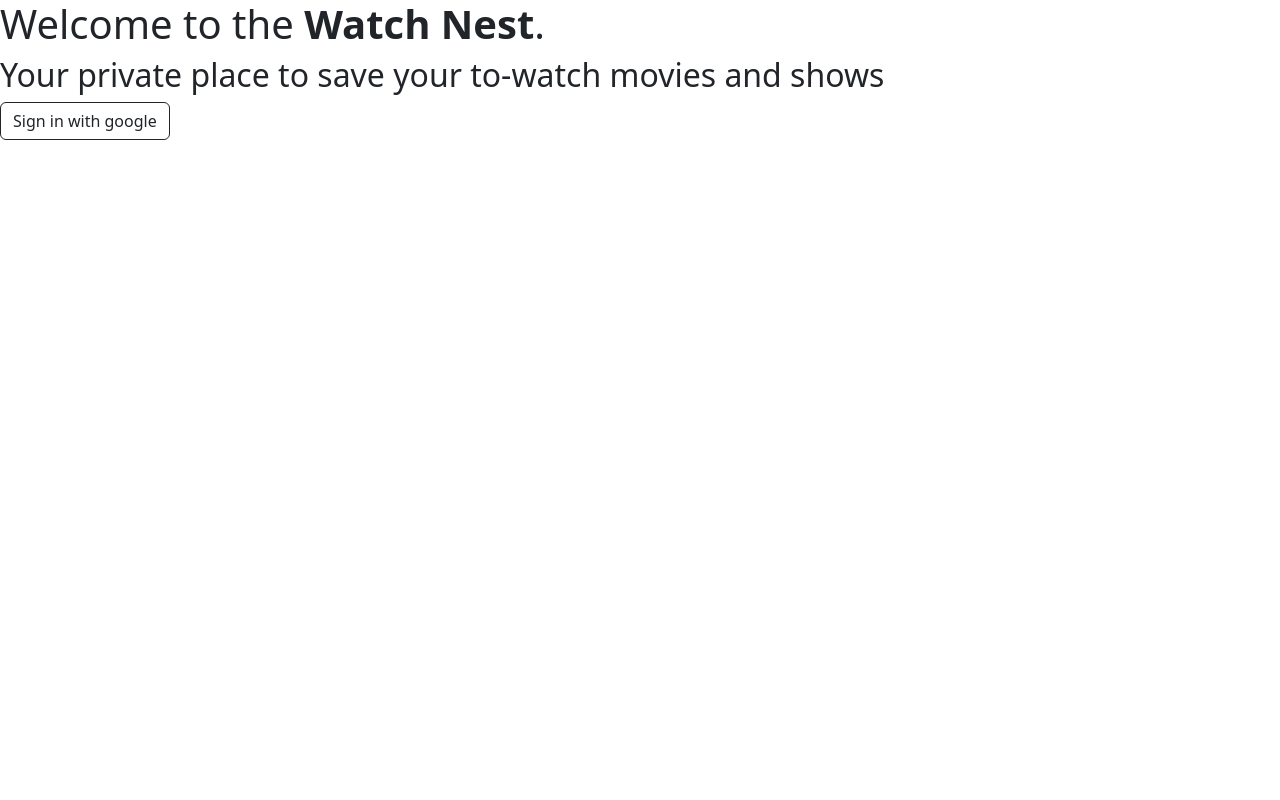
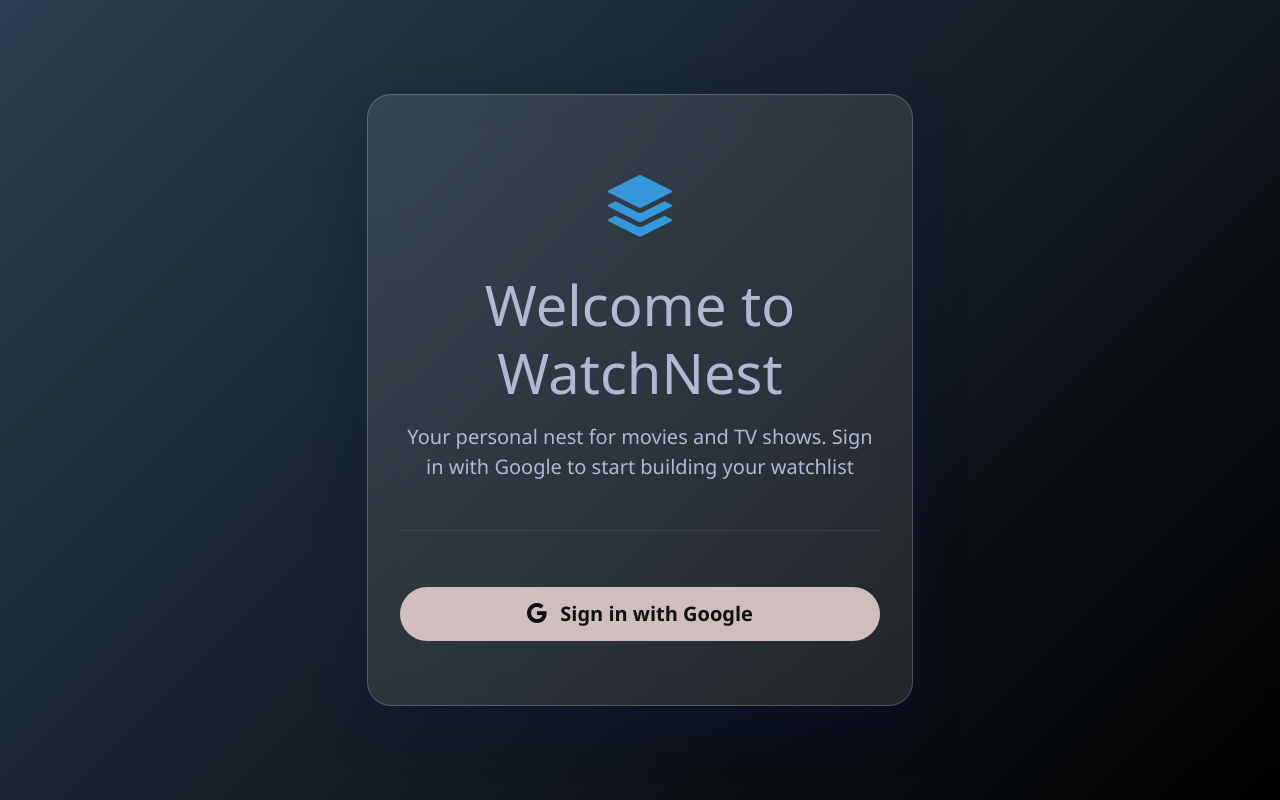
Before and after one commit to mohamedNadyS/WatchNest, a Flask app: page / in a window 1280 px wide. Run offline with Flask 3, Linux system fonts and the light colour scheme.

Commit message:
complete the routes home,add,delete,delete-account write the templetes and polish them

```diff
--- a/app.py
+++ b/app.py
@@ -1,17 +1,25 @@
-from flask import Flask,render_template,redirect,url_for
+from flask import Flask,render_template,redirect,url_for,request
 from flask_dance.contrib.google import make_google_blueprint, google
 import requests
 import dotenv
 import os
 import json
+import uuid
 os.environ['OAUTHLIB_INSECURE_TRANSPORT'] = '1' # to be removed
 dotenv.load_dotenv()
 app = Flask(__name__)
 app.secret_key=os.getenv('APP_SECRET_KEY')
-app.config["GOOGLE_OAUTH_CLIENT_ID"]=os.getenv('GOOGLE_CLIENT')
-app.config["GOOGLE_OAUTH_CLIENT_SECRET"]=os.getenv('GOOGLE_CLIENT_PASS')
-blueprint = make_google_blueprint(scope=["openid","https://www.googleapis.com/auth/userinfo.email","https://www.googleapis.com/auth/userinfo.profile"],redirect_to="home")
-print(blueprint.session.authorization_url)
+app.config["GOOGLE_OAUTH_CLIENT_ID"] = os.getenv('GOOGLE_CLIENT')
+app.config["GOOGLE_OAUTH_CLIENT_SECRET"] = os.getenv('GOOGLE_CLIENT_PASS')
+
+blueprint = make_google_blueprint(
+    client_id=os.getenv('GOOGLE_CLIENT'),
+    client_secret=os.getenv('GOOGLE_CLIENT_PASS'),
+    scope=["openid", "https://www.googleapis.com/auth/userinfo.email", "https://www.googleapis.com/auth/userinfo.profile"],
+    redirect_to="home"
+)
+app.register_blueprint(blueprint, url_prefix="/login")
+
 dataFile = 'data.json'
 
 def load():
@@ -20,41 +28,39 @@ def load():
 
     with open(dataFile,"r") as f:
         try:
-            users = json.load(f)
-            return users
+            return json.load(f)
         except:
-            print(Exception)
             return {}
+
 def save(users):
     with open(dataFile,"w") as f:
-            json.dump(users,f,indent=4)
+        json.dump(users,f,indent=4)
 
-def load_users_data(email:str) -> dict:
+def load_users_data(email:str):
     users = load()
     user_data = users.get(email,{})
     movies = user_data.get('movies',[])
     shows = user_data.get('shows',[])
-    return user_data,movies,shows
+    return user_data, movies, shows
 
-def add_towatch(email:str,ismovie:bool,content:dict)-> bool:
+def add_towatch(email:str, ismovie:bool, content:dict):
     users = load()
     if email not in users:
-        return False
-    if ismovie:
-        users[email]["movies"].append(content)
-    elif not ismovie:
-        users[email]["shows"].append(content)
+        new_user(email)
+        users = load()
+
+    key = "movies" if ismovie else "shows"
+    users[email][key].append(content)
     save(users)
     return True
 
-def new_user(email:str) -> bool:
+def new_user(email:str):
     users = load()
     if email in users:
         return True
     users[email] = {"movies":[],"shows":[]}
     save(users)
     return False
-
 
 def delete_account(email)->bool:
     users = load()
@@ -77,22 +83,74 @@ def delete_element(email:str,id:int,ismovie:bool)->bool:
     save(users)
     return True
 
-app.register_blueprint(blueprint)
-
 @app.route("/")
 def login():
+    if google.authorized:
+        return redirect(url_for("home"))
     return render_template("index.html")
+
 @app.route("/home")
 def home():
     if not google.authorized:
         return redirect(url_for("google.login"))
-    data = google.get("/oauth2/v2/userinfo")
-    if not data.ok:
-        return "failed to fetch data"
-    userinfo = data.json()
-    return f"<h2> Welcome {userinfo['name']} to the nest</h2>"
-@app.route("/add")
+
+    resp = google.get("/oauth2/v2/userinfo")
+    if not resp.ok:
+        return "Failed to fetch user info from Google.", 400
+
+    userinfo = resp.json()
+    email = userinfo['email']
+    new_user(email)
+    _, movies, shows = load_users_data(email)
+
+    return render_template('home.html', name=userinfo['name'], movies=movies, shows=shows)
+
+@app.route("/add", methods=['GET','POST'])
 def add():
-    return
+    if not google.authorized:
+        return redirect(url_for("google.login"))
+
+    if request.method == 'POST':
+        title = request.form.get('title')
+        category = request.form.get('type')
+
+        resp = google.get("/oauth2/v2/userinfo")
+        if not resp.ok: return redirect(url_for('login'))
+        email = resp.json()['email']
+
+        content = {"id": str(uuid.uuid4()), "title": title}
+        ismovie = (category == "movie")
+        add_towatch(email, ismovie, content)
+        return redirect(url_for('home'))
+
+    return render_template("add.html")
+
+@app.route("/delete/<type>/<id>")
+def delete(type, id):
+    if not google.authorized:
+        return redirect(url_for("google.login"))
+
+    resp = google.get("/oauth2/v2/userinfo")
+    if not resp.ok: return redirect(url_for('login'))
+    email = resp.json()['email']
+
+    ismovie = (type == "movie")
+    delete_element(email, id, ismovie)
+    return redirect(url_for("home"))
+
+@app.route("/delete-account")
+def delete_acc():
+    if not google.authorized:
+        return redirect(url_for("google.login"))
+    email = google.get("/oauth2/v2/userinfo").json()['email']
+    delete_account(email)
+    if blueprint.token:
+        del blueprint.token
+    return redirect(url_for('login'))
+@app.route("/logout")
+def logout():
+    if blueprint.token:
+        del blueprint.token
+    return redirect(url_for('login'))
 if __name__ =='__main__':
     app.run(port=5000,debug=True)
--- a/requirements.txt
+++ b/requirements.txt
@@ -1,4 +1,4 @@
 flask
-flask-oauth
+flask_dance
 requests
 dotenv
--- a/templates/index.html
+++ b/templates/index.html
@@ -4,11 +4,68 @@
         <meta charset="UTF-8">
         <meta name="viewport" content="width=device-width, initial-scale=1.0">
         <link rel="stylesheet" href="https://cdn.jsdelivr.net/npm/bootstrap@5.3.0/dist/css/bootstrap.min.css">
+        <link rel="stylesheet" href="https://cdn.jsdelivr.net/npm/bootstrap-icons@1.10.5/font/bootstrap-icons.css">
         <title>WatchNest</title>
+        <style>
+            body {
+                background: linear-gradient(135deg,#2c3e50 0%,#000000 100%);
+                height: 100vh;
+                display: flex;
+                align-items: center;
+                justify-content: center;
+                color:ghostwhite;
+                font-family: 'Segoe UI', Tahoma, Geneva, Verdana, sans-serif;
+            }
+            .card {
+                background:rgba(255, 255, 255, 0.1);
+                backdrop-filter: blur(15px);
+                border:1px solid rgba(255, 255, 255, 0.2);
+                border-radius: 24px;
+                padding:4rem 2rem;
+                text-align: center;
+                box-shadow: 0 20px 50px 0 rgba(14, 18, 71, 0.37);
+            }
+            .nest-icon {
+                font-size: 4rem;
+                color: #3498db;
+                margin-bottom: 1rem;
+            }
+            .btn-google {
+                background-color: #ddcacaec;
+                color: #111;
+                border-radius: 50px;
+                padding: 12px 30px;
+                font-weight: 600;
+                border:none;
+                transition: all 0.3 ease-in-out;
+                margin-top: 2rem;
+            }
+            .btn-google:hover {
+                background-color: #c1b0b0;
+                color: #000;
+                transform: scale(1.05);
+                box-shadow: 0 5px 15px rgba(255, 255, 255, 0.2);
+            }
+        </style>
     </head>
     <body>
-        <h1>Welcome to the <b>Watch Nest</b>.</h1>
-        <h2>Your private place to save your to-watch movies and shows</h2>
-        <button type="button" class="btn btn-outline-dark" onclick="location.href='{{url_for('google.login')}}'">Sign in with google</button>
+        <div class="container">
+            <div class="row justify-content-center">
+                <div class="col-md-8 col-lg-6">
+                    <div class="card">
+                        <div class="nest-icon">
+                            <i class="bi bi-stack"></i>
+                        </div>
+                        <h1 class="display-4 fw-blod mb-3" style="color:#b0b9d1">Welcome to WatchNest</h1>
+                        <p class="lead mb-4" style="color:#b0b9d1">Your personal nest for movies and TV shows. Sign in with Google to start building your watchlist</p>
+                        <hr class="my-4 border-secondary opacity-25">
+                        <button type="button" class="btn btn-google btn-lg" onclick="location.href='{{url_for('google.login')}}'">
+                            <i class="bi bi-google me-2"></i> Sign in with Google
+                        </button>
+                    </div>
+
+                </div>
+            </div>
+        </div>
     </body>
 </html>
```
Also changed, not shown: templates/add.html (added, +38 -0 lines), templates/home.html (added, +63 -0 lines), README.md.
